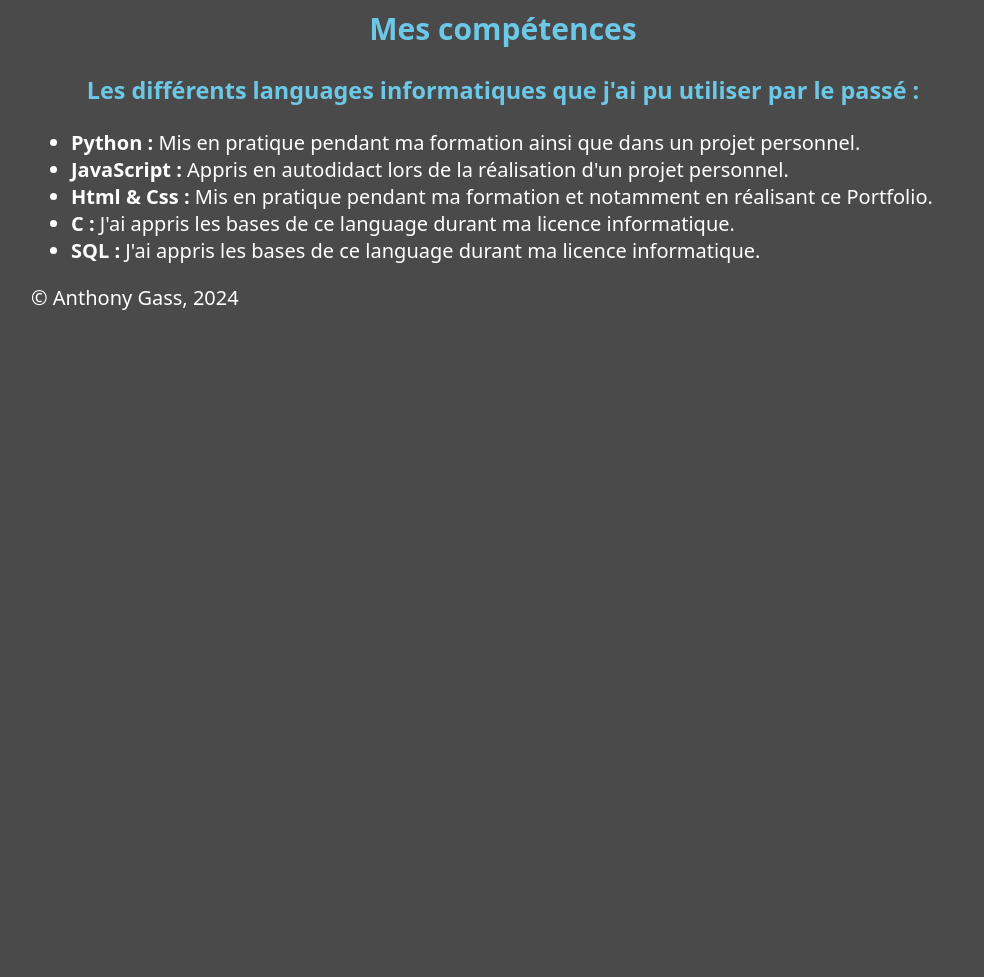
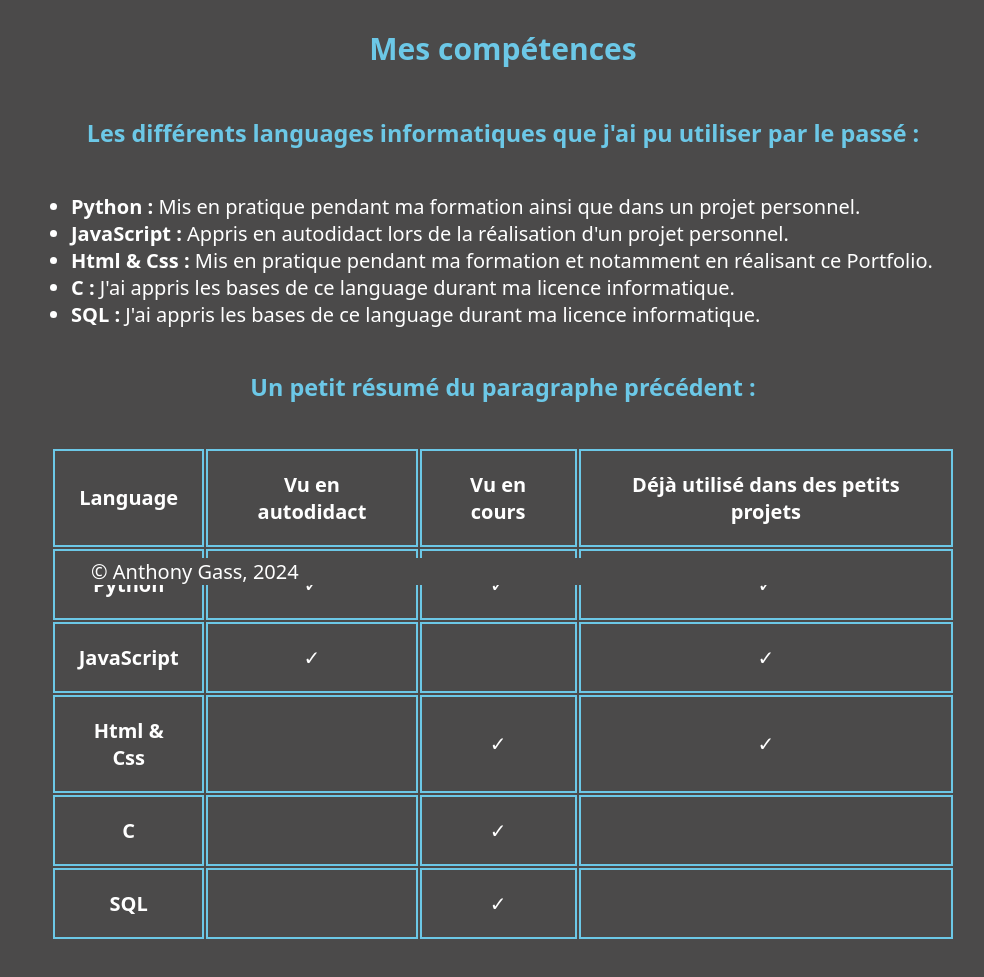
Before and after one commit to gass-an/Portfolio, a plain HTML site: page competences.html in a window 1280 px wide. Shown: the part 215-1192 px from the top of the page, without its empty margins (137-1121 px from the left). Before the commit the page ends 800 px from the top, so only its background shows below. Drawn offline with Linux system fonts and the light colour scheme.

Commit message:
tableau compétences + section APropos de même taille

```diff
--- a/competences.html
+++ b/competences.html
@@ -18,7 +18,7 @@
             </ul>
         </nav>
         <main>
-            <section>
+            <section class="sectionCompetences">
                 <h2>Mes compétences</h2>
                 <h3>Les différents languages informatiques que j'ai pu utiliser par le passé : </h3>
                 <ul>
@@ -29,6 +29,51 @@
                     <li><strong>SQL : </strong> J'ai appris les bases de ce language durant ma licence informatique.</li>
                 </ul>
             </section>
+            <section class="sectionCompetences">
+                <h3>Un petit résumé du paragraphe précédent :</h3>
+                <table>
+                    <thead>
+                        <tr>
+                            <th scope="col">Language</th>
+                            <th scope="col">Vu en autodidact</th>
+                            <th scope="col">Vu en cours</th>
+                            <th scope="col">Déjà utilisé dans des petits projets</th>
+                        </tr>
+                    </thead>
+                    <tbody>
+                        <tr>
+                            <th scope="row">Python</th>
+                            <td><span>&#10003;</span></td>
+                            <td><span>&#10003;</span></td>
+                            <td><span>&#10003;</span></td>
+                        </tr>
+                        <tr>
+                            <th scope="row">JavaScript</th>
+                            <td><span>&#10003;</span></td>
+                            <td></td>
+                            <td><span>&#10003;</span></td>
+                        </tr>
+                        <tr>
+                            <th scope="row">Html & Css</th>
+                            <td></td>
+                            <td><span>&#10003;</span></td>
+                            <td><span>&#10003;</span></td>
+                        </tr>
+                        <tr>
+                            <th scope="row">C</th>
+                            <td></td>
+                            <td><span>&#10003;</span></td>
+                            <td></td>
+                        </tr>
+                        <tr>
+                            <th scope="row">SQL</th>
+                            <td></td>
+                            <td><span>&#10003;</span></td>
+                            <td></td>
+                        </tr>
+                    </tbody>
+                </table>
+            </section>
         </main>
         <footer>© Anthony Gass, 2024</footer>
 
--- a/style.css
+++ b/style.css
@@ -11,11 +11,6 @@ html{
 h1,h2,h3{
     color: rgb(108, 200, 231);
     text-align: center;
-}
-
-.textAccueil{
-    padding : 0 5em 0 5em;
-    text-align: justify;
 }
 
 a{
@@ -54,6 +49,14 @@ nav > h1{
     text-decoration: underline;
 }
 
+footer{
+    background-color: rgb(75, 74, 74);
+    position: sticky;
+    bottom: 0;
+    margin: 3em;
+}
+
+/* Accueil */
 
 #photoProfil{
     max-width: 25%;
@@ -70,11 +73,13 @@ nav > h1{
     gap : 1em;
 }
 
-footer{
-    background-color: rgb(75, 74, 74);
-    position: sticky;
-    bottom: 0;
+.textAccueil{
+    padding : 0 5em 0 5em;
+    text-align: justify;
 }
+
+
+/* A Propos */
 
 #mainAPropos{
     display: flex;
@@ -93,15 +98,41 @@ hr{
     border-color: rgb(108, 200, 231);
     border-radius: 40px;
     padding: 0 1em 1em 1em;
-
+    margin: 1em;
+    background-color: rgb(90, 90, 90);
+    flex: 1;
+    text-align: justify;
 }
 
-.etudes{
+.etudes, .perso{
     display: flex;
     flex-direction: row;
-    justify-content: space-around;
+    justify-content: space-between;
+    height: 15em;
+    width: 100%;
+    box-sizing: border-box;
 }
 
+
+
+/* Compétences  */
+
+table{
+    margin: 1em;
+}
+th,td{
+    border: solid 2px;
+    border-color: rgb(108, 200, 231);
+    padding: 1em;
+    text-align: center;
+}
+
+.sectionCompetences{
+    display: flex;
+    flex-direction: column;
+}
+
+/* Responsive */
 
 @media (max-width : 1300px) and (min-width: 300px) {
     #photoProfil{
```
Also changed, not shown: apropos.html (+2 -1 lines).
